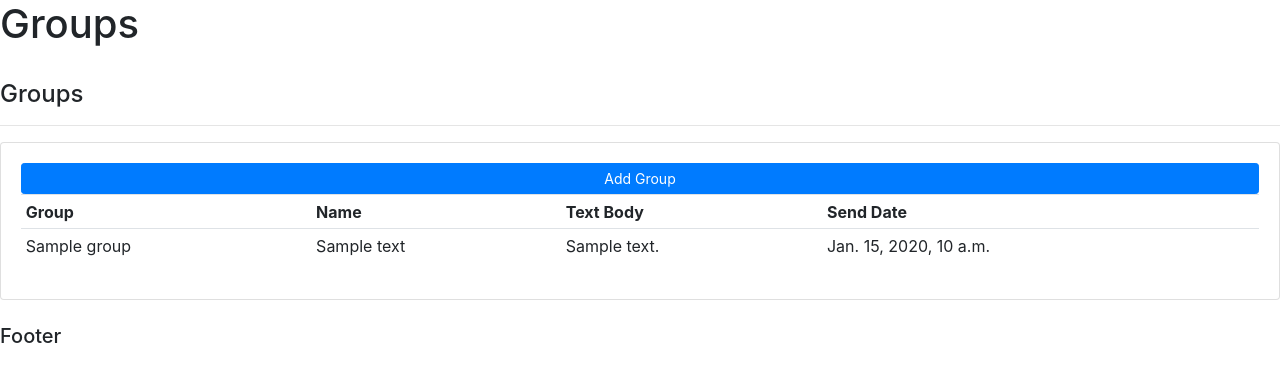
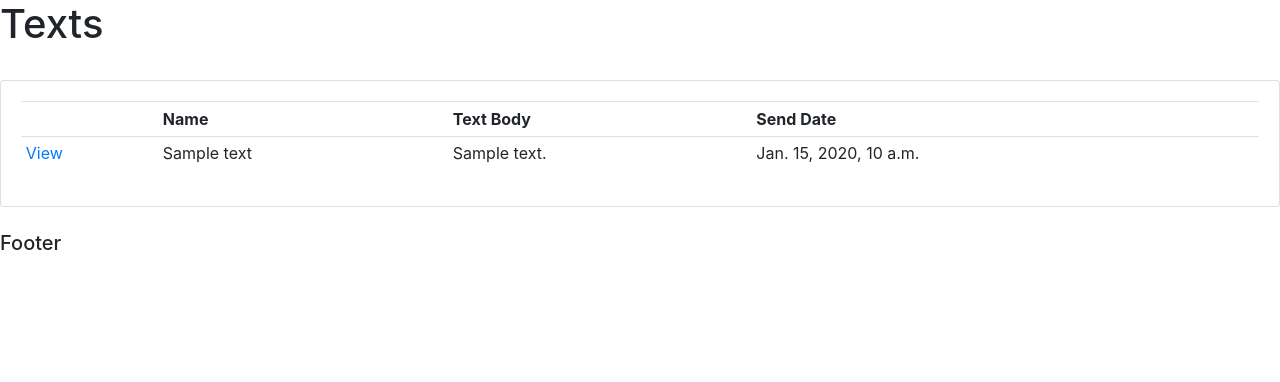
Before and after one commit to mosesju/sms_django, a Django app: page /texts/ in a window 1280 px wide. Shown: the part 56-438 px from the top of the page. Run offline with Django 3.2, Linux system fonts and the light colour scheme; tables that the repository leaves empty hold one stand-in row (values such as "Sample post"); some libraries are stand-ins or nearby versions.

Commit message:
Added page to look at individual texts

```diff
--- a/sms/accounts/templates/accounts/dashboard.html
+++ b/sms/accounts/templates/accounts/dashboard.html
@@ -12,11 +12,13 @@
             <a href="" class="btn btn-primary btn-sm btn-block">Add Group</a>
             <table class="table table-sm">
                 <tr>
+                    <th></th>
                     <th>Group</th>
                     <th>Description</th>
                 </tr>
                 {% for group in groups %}
                     <tr>
+                        <td><a href="{% url 'group' group.id %}" class="btn btn-sm">View</a></td>
                         <td>{{ group.group_name }}</td>
                         <td>{{ group.description }}</td>
                     </tr>
@@ -31,6 +33,7 @@
             <a href="" class="btn btn-primary btn-sm btn-block">Create Text</a>
             <table class="table table-sm">
                 <tr>
+                    <th></th>
                     <th>Text Name</th>
                     <th>Send Date</th>
                     <th>Group</th>
@@ -38,6 +41,7 @@
                 </tr>
                 {% for text in texts %}
                     <tr>
+                        <td><a href="{% url 'text' text.id %}" class="btn btn-sm">View</a></td>
                         <td>{{ text.name }}</td>
                         <td>{{ text.send_date }}</td>
                         <td>{{ text.group }}</td>
--- a/sms/accounts/urls.py
+++ b/sms/accounts/urls.py
@@ -3,6 +3,6 @@ from . import views
 
 # Create your views here.
 urlpatterns = [
-    path('', views.home),
-    path('account/', views.account)
+    path('', views.home, name='dashboard'),
+    path('account/', views.account, name='account')
 ]
--- a/sms/groups/urls.py
+++ b/sms/groups/urls.py
@@ -3,6 +3,6 @@ from . import views
 
 # Create your views here.
 urlpatterns = [
-    path('', views.groups),
-    path('<str:pk>/', views.group)
+    path('', views.groups, name='groups'),
+    path('<str:pk>/', views.group, name='group')
 ]
--- a/sms/groups/views.py
+++ b/sms/groups/views.py
@@ -3,6 +3,7 @@ from groups.models import *
 from texts.models import Text
 # Create your views here.
 def groups(request):
+    # Filter by Account ID
     groups = Group.objects.all()
     # This should have a count for the total number of group members
     # contacts = Contact.objects.
--- a/sms/texts/templates/texts/texts.html
+++ b/sms/texts/templates/texts/texts.html
@@ -2,29 +2,27 @@
 {% block content %}
 
 
-<h1>Groups</h1>
+<h1>Texts</h1>
 <br>
 <div class="row">
     <div class="col-md">
-        <h4>Groups</h4>
-        <hr>
         <div class="card card-body">
-            <a href="" class="btn btn-primary btn-sm btn-block">Add Group</a>
             <table class="table table-sm">
                 <tr>
-                    <th>Group</th>
+                    <th></th>
                     <th>Name</th>
                     <th>Text Body</th>
                     <th>Send Date</th>
-                    <!-- Add the Count of phone numbers -->
+                    <!-- Media -->
                 </tr>
                 {% for text in texts %}
-                    <tr>
-                        <td>{{ text.group }}</td>
-                        <td>{{ text.name }}</td>
-                        <td>{{ text.text_body }}</td>
-                        <td>{{ text.send_date }}</td>
-                    </tr>
+                <tr>
+                    <td><a href="">View</a></td>
+                    <td>{{ text.name }}</td>
+                    <td>{{ text.text_body }}</td>
+                    <td>{{ text.send_date }}</td>
+                    <!-- <td>MEDIA</td> -->
+                </tr>
                 {% endfor %}
             </table>
         </div>
--- a/sms/texts/urls.py
+++ b/sms/texts/urls.py
@@ -3,5 +3,6 @@ from . import views
 
 # Create your views here.
 urlpatterns = [
-    path('', views.text),
+    path('', views.texts, name='texts'),
+    path('<str:pk>/', views.text_summary, name='text_summary')
 ]
--- a/sms/texts/views.py
+++ b/sms/texts/views.py
@@ -1,7 +1,12 @@
 from django.shortcuts import render
 from .models import *
 # Create your views here.
-def text(request):
+def texts(request):
     texts = Text.objects.all()
     context = {'texts':texts}
     return render(request, 'texts/texts.html', context)
+
+def text_summary(request, pk):
+    text = Text.objects.get(id=pk)
+    context = {'text':text}
+    return render(request, 'texts/text_summary.html', context)
```
Also changed, not shown: sms/texts/templates/texts/text_summary.html (added, +18 -0 lines).
